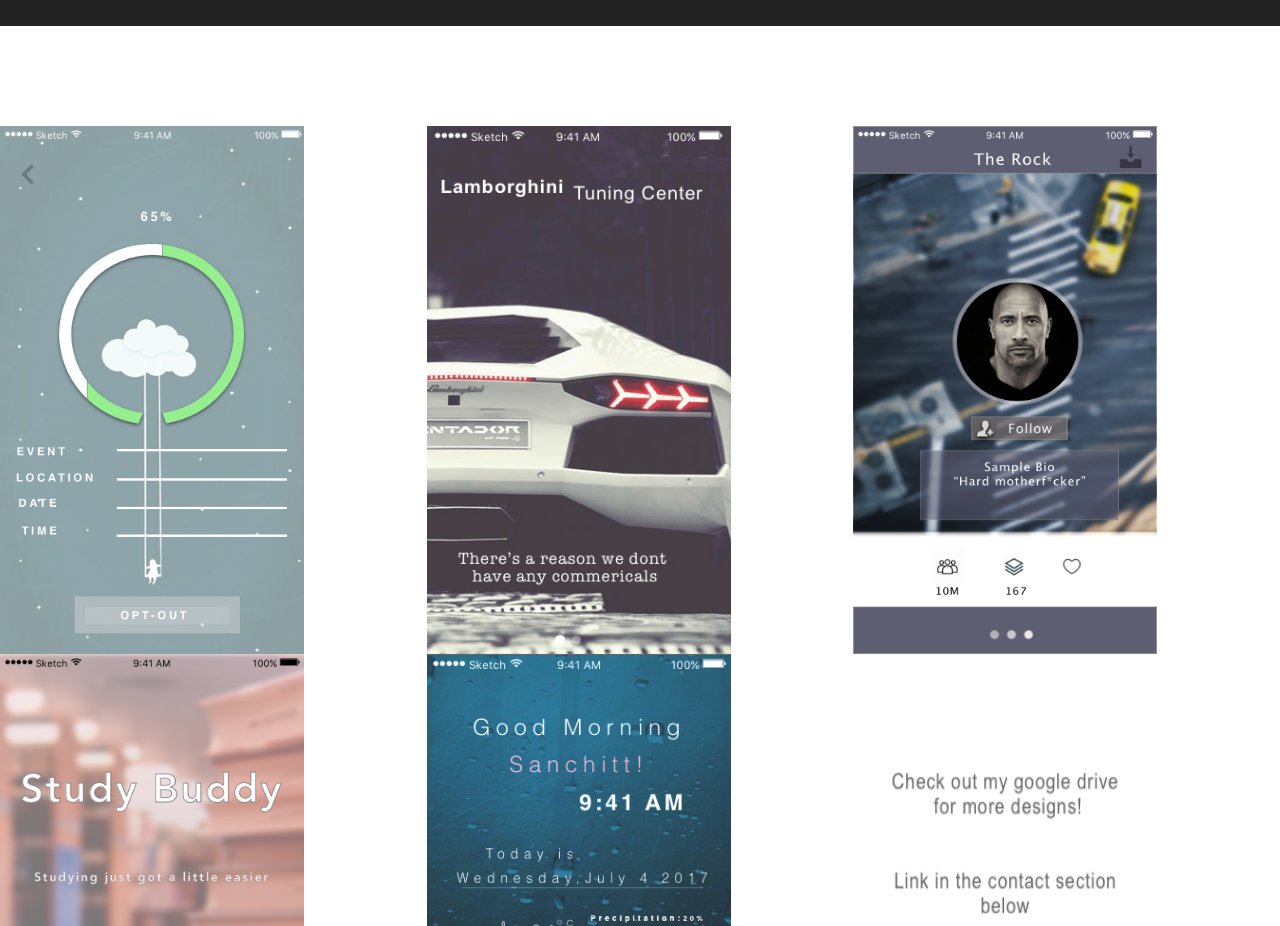
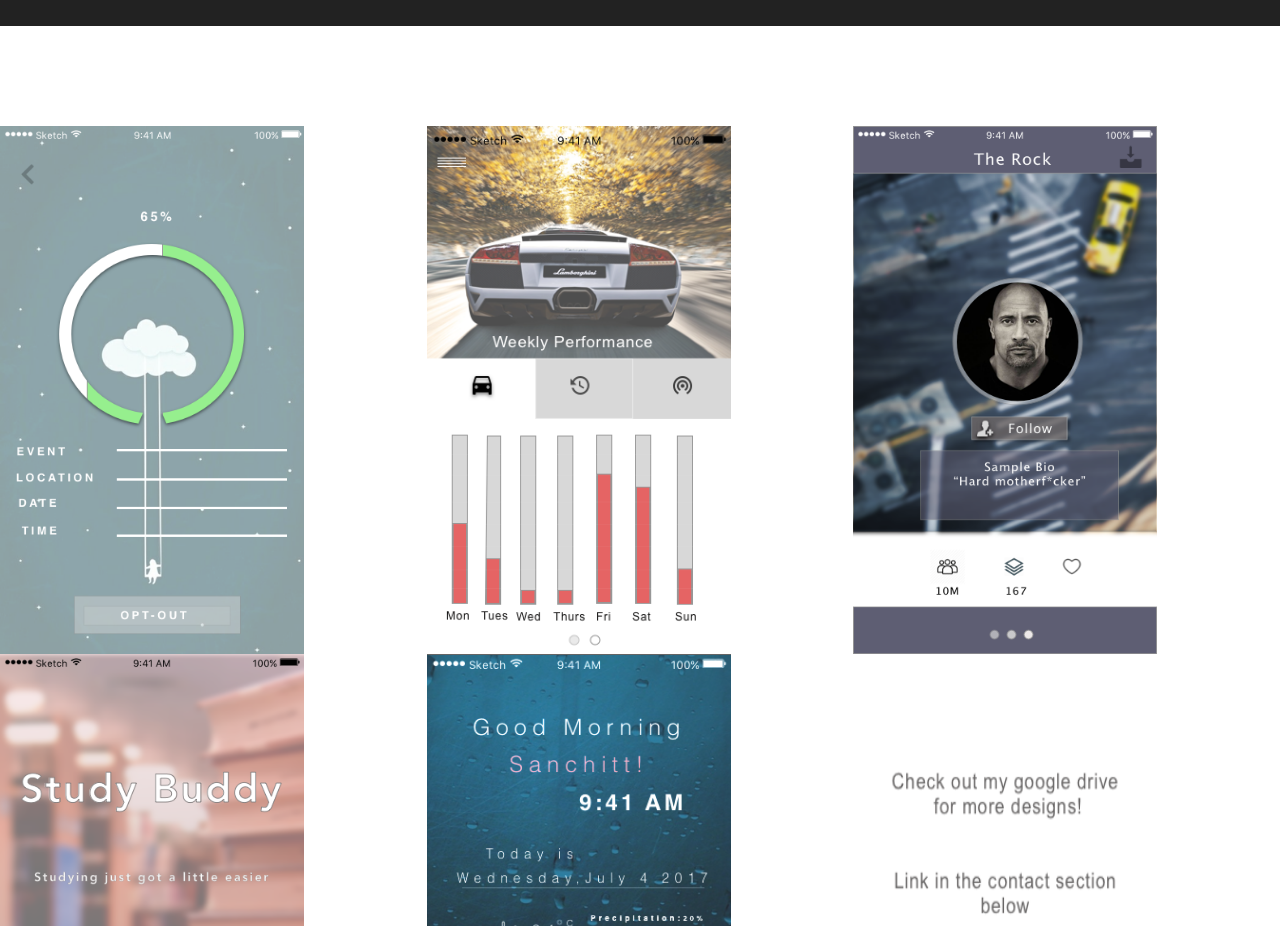
Before and after one commit to sanchittd/mywebsite, a website: page index.html in a window 1280 px wide. Shown: the part 2120-3046 px from the top of the page. Drawn offline with nearby package versions, Linux system fonts and the light colour scheme.

Commit message:
updateauto

```diff
--- a/index.html
+++ b/index.html
@@ -175,8 +175,8 @@
                     </a>
                 </div>
                 <div class="col-lg-4 col-sm-6">
-                    <a href="img/portfolio/fullsize/auto.png" class="portfolio-box">
-                        <img src="img/portfolio/thumbnails/auto.png" class="img-responsive" alt="" style="width:304px;height:528px;">
+                    <a href="img/portfolio/fullsize/auto1.png" class="portfolio-box">
+                        <img src="img/portfolio/thumbnails/auto1.png" class="img-responsive" alt="" style="width:304px;height:528px;">
                         <div class="portfolio-box-caption">
                             <div class="portfolio-box-caption-content">
                                 <div class="project-category text-faded">
```
Also changed, not shown: img/portfolio/fullsize/auto.png (deleted), img/portfolio/fullsize/auto1.png (added), img/portfolio/img/auto.png (deleted), img/portfolio/img/auto1.png (added), img/portfolio/thumbnails/auto.png (deleted), img/portfolio/thumbnails/auto1.png (added).
